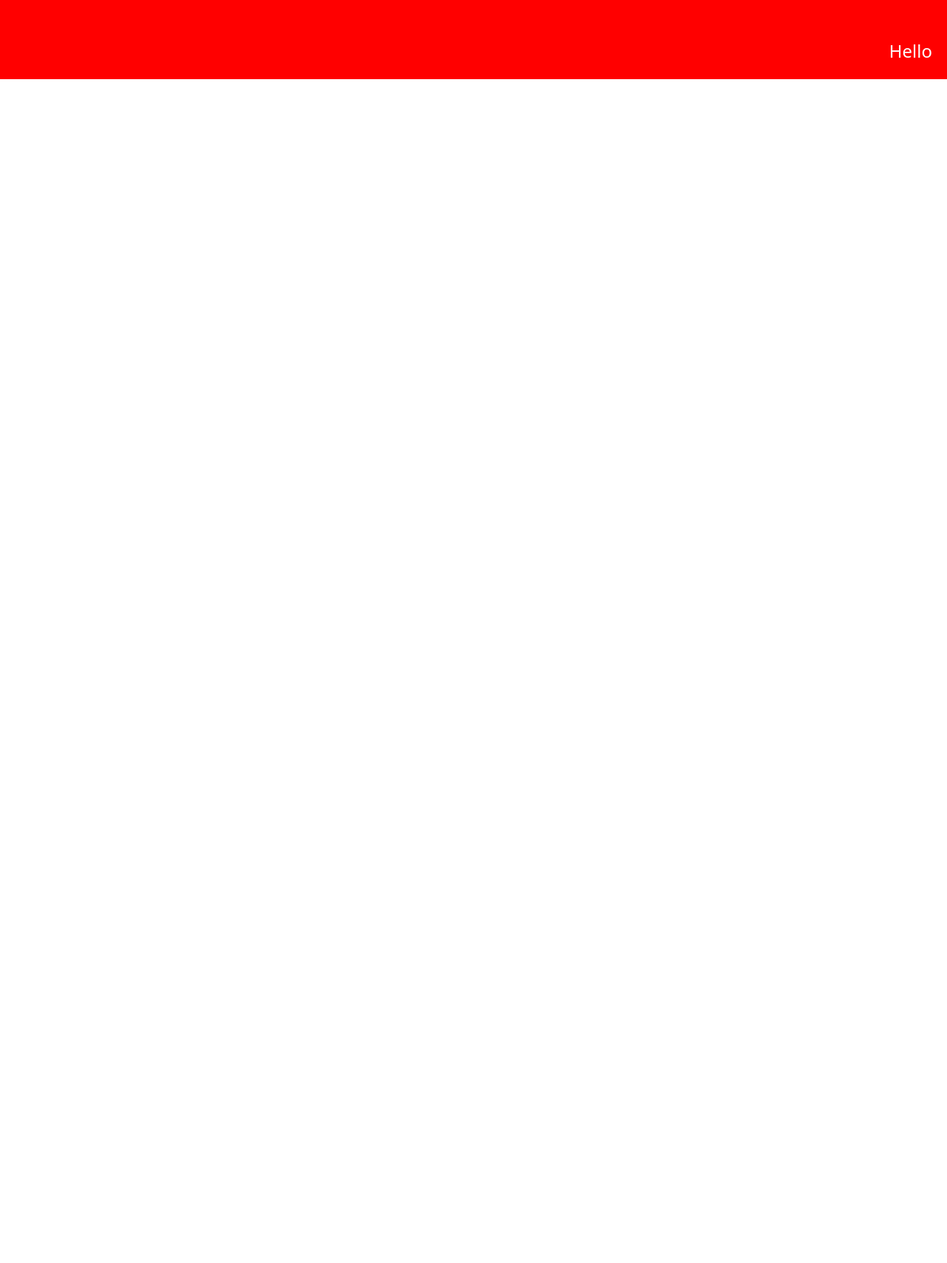
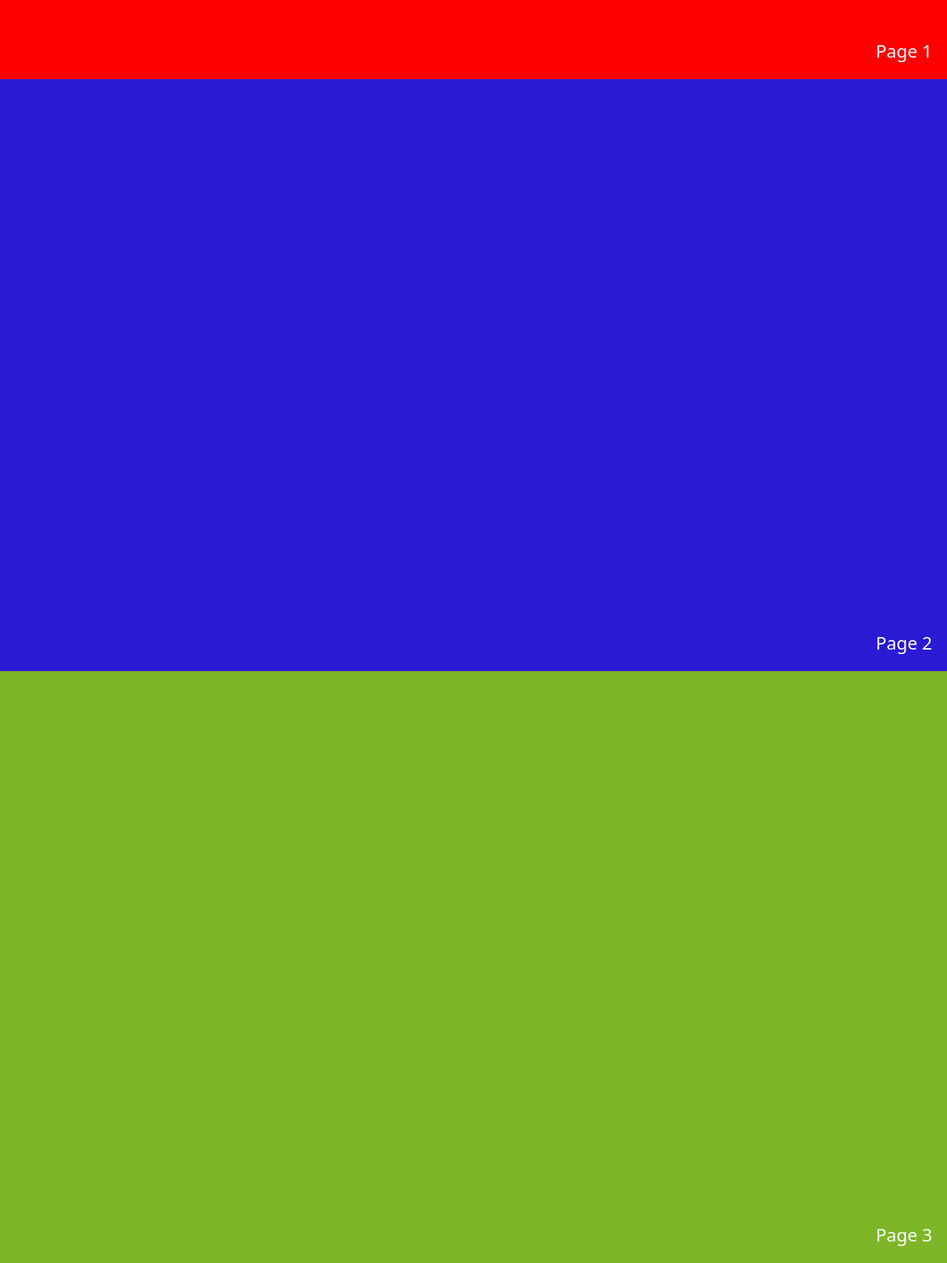
Before and after one commit to violet-bl-cl/sky-frontend, a Vue app: page / in a window 1280 px wide. Shown: the part 693-2400 px from the top of the page at 74% size. Before the commit the page ends 800 px from the top, so only its background shows below. Built offline with nearby package versions, Linux system fonts and the light colour scheme.

Commit message:
feat(responsive manager): add sections

```diff
--- a/src/App.vue
+++ b/src/App.vue
@@ -1,13 +1,32 @@
 <script setup lang="ts">
 import ResponsiveContainer from "./components/ResponsiveContainer.vue";
+import { useResponsiveManager } from "./composables/useResponsiveManager";
+const { getSize } = useResponsiveManager();
 </script>
 <!--navigate route links will be routed to router view component-->
 <template>
   <ResponsiveContainer>
     <div
-      class="relative h-full w-full bg-[#ff0000] flex justify-end items-end p-5 text-[#ffffff] text-[24px]"
+      class="bg-[#ff0000] flex justify-end items-end p-5 text-[#ffffff] text-[24px]"
+      :style="getSize()"
     >
-      Hello
+      Page 1
+    </div>
+  </ResponsiveContainer>
+  <ResponsiveContainer>
+    <div
+      class="bg-[#2a1ad4] flex justify-end items-end p-5 text-[#ffffff] text-[24px]"
+      :style="getSize()"
+    >
+      Page 2
+    </div>
+  </ResponsiveContainer>
+  <ResponsiveContainer>
+    <div
+      class="bg-[#7eb628] flex justify-end items-end p-5 text-[#ffffff] text-[24px]"
+      :style="getSize()"
+    >
+      Page 3
     </div>
   </ResponsiveContainer>
 </template>
--- a/src/components/ResponsiveContainer.vue
+++ b/src/components/ResponsiveContainer.vue
@@ -1,6 +1,6 @@
 <template>
   <div
-    class="absolute flex overflow-hidden transition-all duration-100 ease-in-out"
+    class="flex flex-col overflow-hidden transition-all duration-100 ease-in-out"
     :style="getSize()"
   >
     <slot />
```
